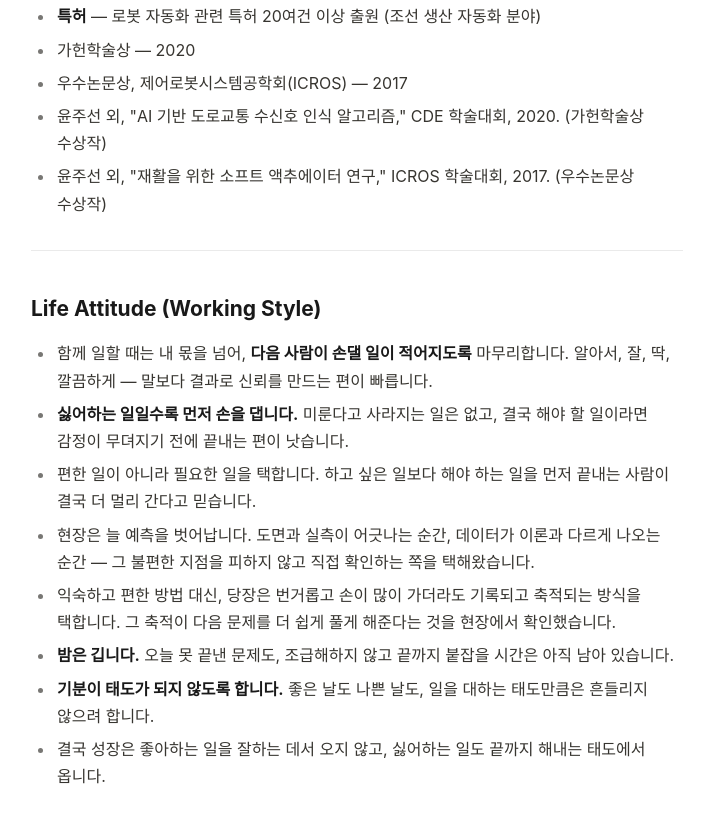
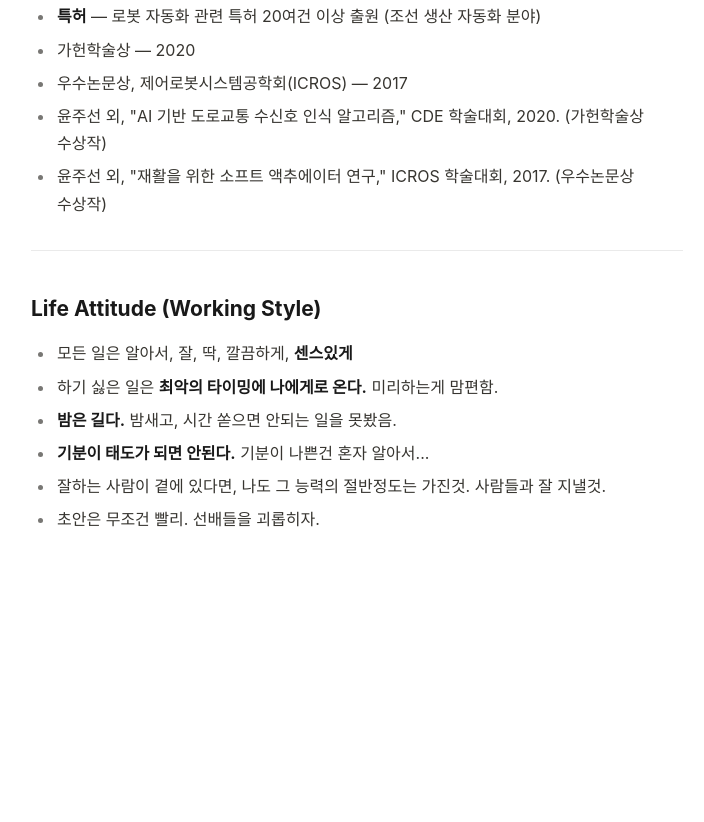
Before and after one commit to Juseonyoon/Juseonyoon.github.io, a plain HTML site: page index.html in a window 1280 px wide. Shown: the part 3276-4098 px from the top of the page, without its empty margins (283-987 px from the left). After the commit the page ends 3942 px from the top, so only its background shows below. Drawn offline with Linux system fonts and the light colour scheme; a web font is replaced by a local one.

Commit message:
Update index.html

```diff
--- a/index.html
+++ b/index.html
@@ -132,14 +132,12 @@
 
   <h2>Life Attitude (Working Style)</h2>
   <ul>
-    <li>함께 일할 때는 내 몫을 넘어, <b>다음 사람이 손댈 일이 적어지도록</b> 마무리합니다. 알아서, 잘, 딱, 깔끔하게 — 말보다 결과로 신뢰를 만드는 편이 빠릅니다.</li>
-    <li><b>싫어하는 일일수록 먼저 손을 댑니다.</b> 미룬다고 사라지는 일은 없고, 결국 해야 할 일이라면 감정이 무뎌지기 전에 끝내는 편이 낫습니다.</li>
-    <li>편한 일이 아니라 필요한 일을 택합니다. 하고 싶은 일보다 해야 하는 일을 먼저 끝내는 사람이 결국 더 멀리 간다고 믿습니다.</li>
-    <li>현장은 늘 예측을 벗어납니다. 도면과 실측이 어긋나는 순간, 데이터가 이론과 다르게 나오는 순간 — 그 불편한 지점을 피하지 않고 직접 확인하는 쪽을 택해왔습니다.</li>
-    <li>익숙하고 편한 방법 대신, 당장은 번거롭고 손이 많이 가더라도 기록되고 축적되는 방식을 택합니다. 그 축적이 다음 문제를 더 쉽게 풀게 해준다는 것을 현장에서 확인했습니다.</li>
-    <li><b>밤은 깁니다.</b> 오늘 못 끝낸 문제도, 조급해하지 않고 끝까지 붙잡을 시간은 아직 남아 있습니다.</li>
-    <li><b>기분이 태도가 되지 않도록 합니다.</b> 좋은 날도 나쁜 날도, 일을 대하는 태도만큼은 흔들리지 않으려 합니다.</li>
-    <li>결국 성장은 좋아하는 일을 잘하는 데서 오지 않고, 싫어하는 일도 끝까지 해내는 태도에서 옵니다.</li>
+    <li>모든 일은 알아서, 잘, 딱, 깔끔하게, <b>센스있게</b>  </li>
+    <li>하기 싫은 일은 <b>최악의 타이밍에 나에게로 온다.</b> 미리하는게 맘편함.</li>
+    <li><b>밤은 길다.</b> 밤새고, 시간 쏟으면 안되는 일을 못봤음.</li>
+    <li><b>기분이 태도가 되면 안된다.</b> 기분이 나쁜건 혼자 알아서...</li>
+    <li>잘하는 사람이 곁에 있다면, 나도 그 능력의 절반정도는 가진것. 사람들과 잘 지낼것.</li>
+    <li>초안은 무조건 빨리. 선배들을 괴롭히자.</li>
   </ul>
 
 </div>
```
